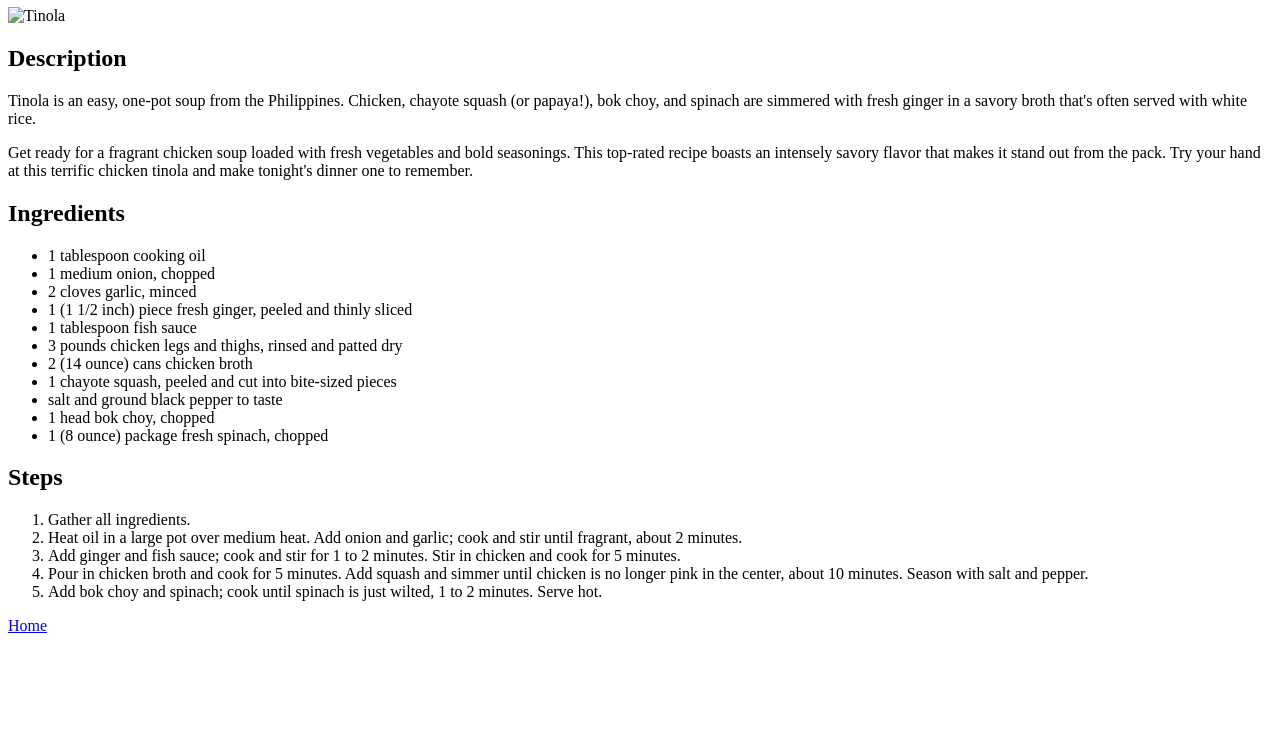
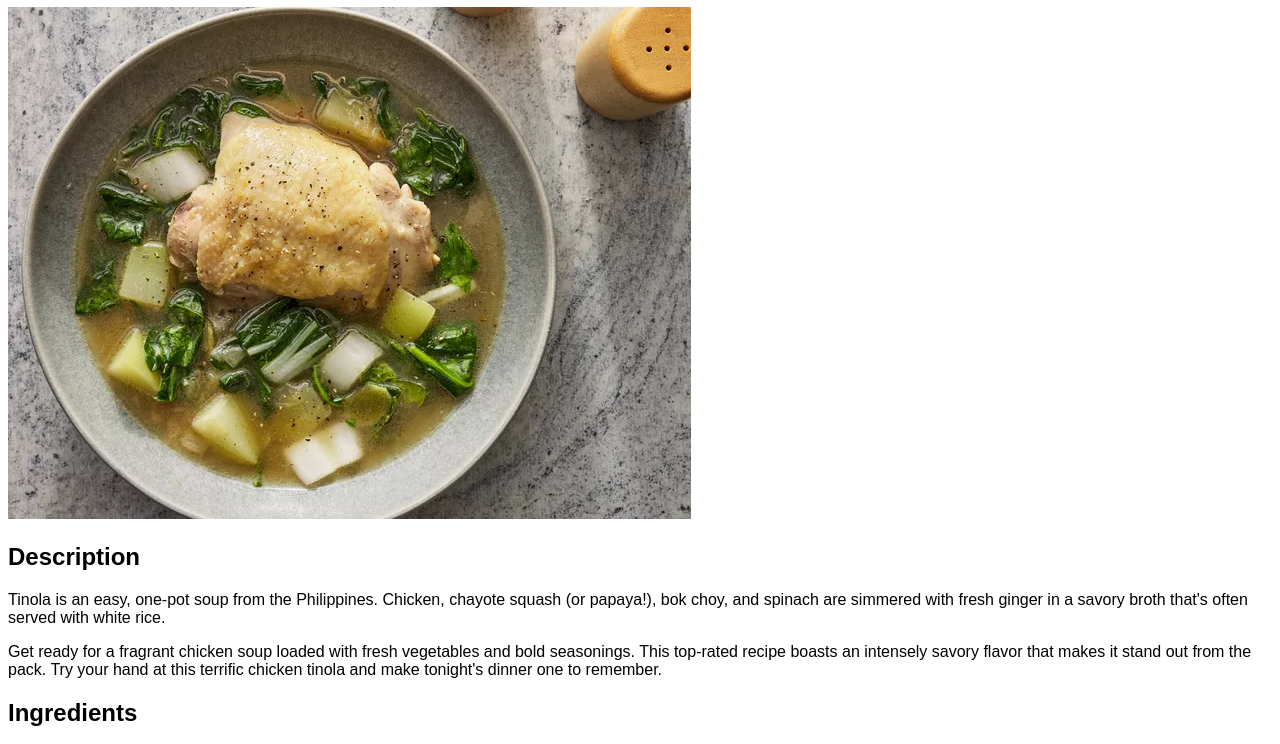
Before and after one commit to procorpiopaciano/odin-recipes, a plain HTML site: page recipes/chicken-tinola.html in a window 1280 px wide. Shown: the part 73-817 px from the top of the page. Drawn offline with Linux system fonts and the light colour scheme.

Commit message:
Update Tinola image name, and add CSS external links to recipe pages

```diff
--- a/recipes/chicken-tinola.html
+++ b/recipes/chicken-tinola.html
@@ -4,11 +4,12 @@
     <meta charset="UTF-8">
     <meta name="viewport" content="width=device-width, initial-scale=1.0">
     <title>Chicken Tinola</title>
+    <link rel="stylesheet" href="../styles/recipe-page.css">
 </head>
 <body>
     <h1>Chicken Tinola</h1>
 
-    <img src="../images/tinola.webp" alt="Tinola">
+    <img src="../images/chicken-tinola.webp" alt="Tinola">
     <h2>Description</h2>
 
     <p>
--- /dev/null
+++ b/styles/recipe-page.css
@@ -0,0 +1,9 @@
+*,
+*::before,
+*::after {
+    box-sizing: border-box;
+}
+
+* {
+    font-family: Arial, Helvetica, sans-serif;
+}
```
Also changed, not shown: recipes/beef-shawarma.html (+1 -0 lines), recipes/kare-kare.html (+1 -0 lines).
